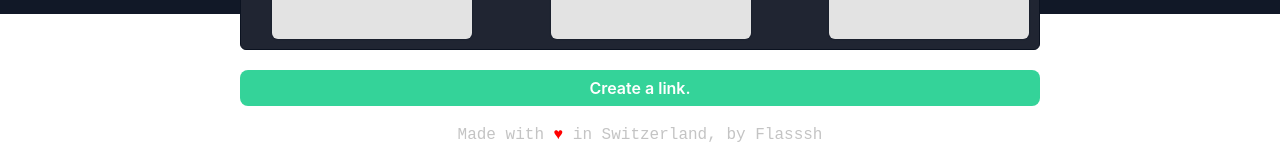
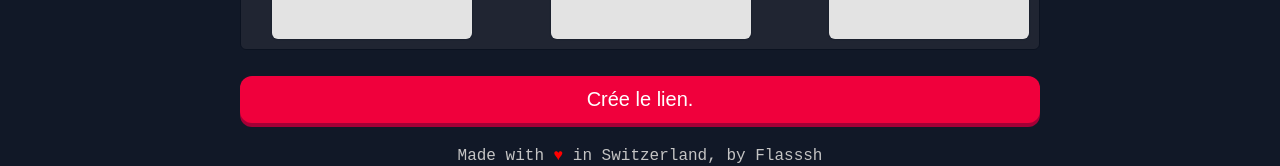
Before and after one commit to Flasssh/fivem-bodycam-overlay, a React (Vite) app: page / in a window 1280 px wide. Shown: the part 786-952 px from the top of the page. Before the commit the page ends 930 px from the top, so only its background shows below. Built offline with nearby package versions, Linux system fonts and the light colour scheme.

Commit message:
Change front button 'create link'

```diff
--- a/src/components/BodyCam/Configuration/CreateLink/index.tsx
+++ b/src/components/BodyCam/Configuration/CreateLink/index.tsx
@@ -1,23 +1,42 @@
 import React from 'react';
 import styled from 'styled-components';
 
-const Link = styled.a`
-  background-color: rgb(52, 211, 153);
-  padding: 0.5rem 1rem;
-  border-radius: 0.5rem;
-  font-weight: 600;
+const Link = styled.button`
+  background: #a30036;
+  border: none;
+  border-radius: 12px;
+  padding: 0;
   cursor: pointer;
-  display: inline-block;
-  width: calc(100% - 2em);
-  text-align: center;
+  width: 100%;
 
-  &:hover {
-    background: rgb(5, 150, 105);
+  &:active .front {
+    transform: translateY(-2px);
+    transition: transform 34ms;
   }
+
+  &:hover .front {
+    transform: translateY(-6px);
+    transition: transform 250ms cubic-bezier(0.3, 0.7, 0.4, 1.5);
+  }
+
+  &:focus:not(:focus-visible) {
+    outline: none;
+  }
+`;
+
+const LinkFront = styled.span`
+  display: block;
+  padding: 12px 42px;
+  border-radius: 12px;
+  font-size: 1.25rem;
+  background: #f0003c;
+  color: white;
+  transform: translateY(-4px);
 `;
 
 const LinkContent = styled.div`
   width: 100%;
+  margin-top: 30px;
 `;
 
 // https://www.joshwcomeau.com/animation/3d-button/
@@ -25,7 +44,9 @@ const LinkContent = styled.div`
 export function CreateLink() {
   return (
     <LinkContent>
-      <Link target="_blank">Create a link.</Link>
+      <Link>
+        <LinkFront className="front">Crée le lien.</LinkFront>
+      </Link>
     </LinkContent>
   );
 }
--- a/src/components/BodyCam/Preview/index.tsx
+++ b/src/components/BodyCam/Preview/index.tsx
@@ -11,5 +11,5 @@ const PreviewContent = styled.div`
 `;
 
 export function Preview() {
-  return <PreviewContent></PreviewContent>;
+  return <PreviewContent>ça marche théo!</PreviewContent>;
 }
--- a/src/components/Footer/index.tsx
+++ b/src/components/Footer/index.tsx
@@ -4,6 +4,7 @@ import styled from 'styled-components';
 const FooterContent = styled.div`
   position: block;
   bottom: 0;
+  padding-bottom: 4px;
 `;
 
 const FooterText = styled.p`
--- a/src/page/Home.tsx
+++ b/src/page/Home.tsx
@@ -9,7 +9,6 @@ const HomeContent = styled.div`
   height: 100%;
   width: 100%;
   position: absolute;
-  background-color: #111827;
 `;
 
 const Container = styled.div`
--- a/src/style/style.scss
+++ b/src/style/style.scss
@@ -4,4 +4,5 @@ body {
   color: #fff;
   font-family: 'SF Pro Text', 'Myriad Set Pro', 'SF Pro Icons', 'Helvetica Neue',
     'Helvetica', 'Arial', sans-serif;
+  background-color: #111827;
 }
```
